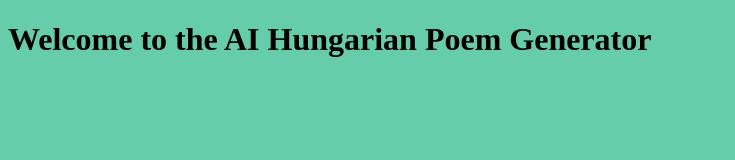
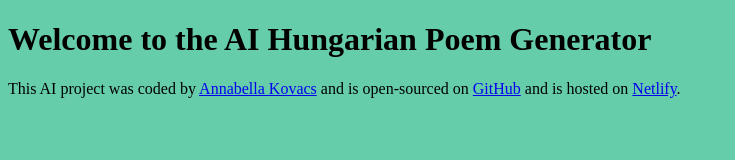
Before and after one commit to annabella-gt/hungarian-poem-generator, a plain HTML site: page index.html in a window 1280 px wide. Shown: the whole page, without its empty margins (0-735 px from the left). Drawn offline with Linux system fonts and the light colour scheme.

Commit message:
Added footer

```diff
--- a/index.html
+++ b/index.html
@@ -8,6 +8,23 @@
   </head>
   <body>
     <h1>Welcome to the AI Hungarian Poem Generator</h1>
+
+    <footer>
+      This AI project was coded by
+      <a href="https://github.com/annabella-gt" target="_blank"
+        >Annabella Kovacs</a
+      >
+      and is open-sourced on
+      <a
+        href="https://github.com/annabella-gt/hungarian-poem-generator"
+        target="_blank"
+        >GitHub</a
+      >
+      and is hosted on
+      <a href="https://magyar-vers-generator.netlify.app" target="_blank"
+        >Netlify</a
+      >.
+    </footer>
     <script src="index.js"></script>
   </body>
 </html>
```
